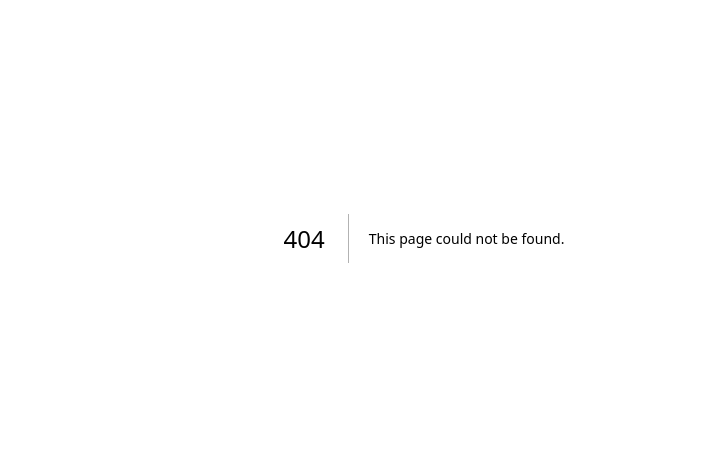
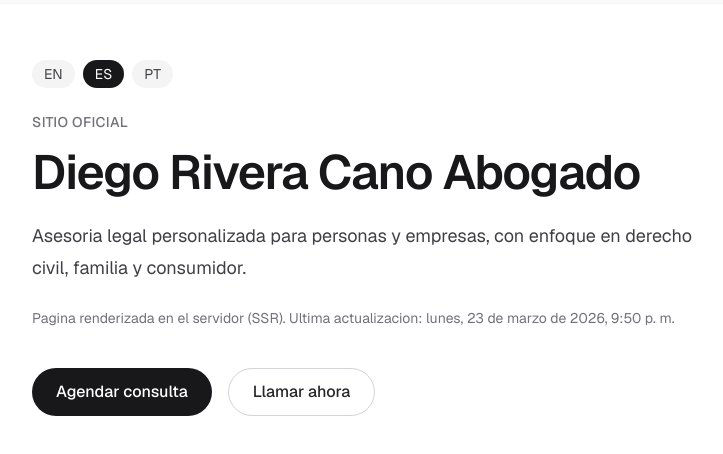
Before and after one commit to alexandrejuk/diego-rivera-cano-pa, a Next.js app: page /es in a window 1280 px wide. Before the commit this address had no page. Shown: the part 162-616 px from the top of the page, without its empty margins (216-939 px from the left). Built offline with nearby package versions, Linux system fonts and the light colour scheme.

Commit message:
struct projeto

```diff
--- /dev/null
+++ b/app/[locale]/page.tsx
@@ -0,0 +1,79 @@
+import Link from "next/link";
+import { notFound } from "next/navigation";
+import { isValidLocale, locales, messages, type Locale } from "@/lib/i18n";
+
+type Props = {
+  params: Promise<{ locale: string }>;
+};
+
+export const dynamic = "force-dynamic";
+
+export function generateStaticParams() {
+  return locales.map((locale) => ({ locale }));
+}
+
+export default async function LocalizedHome({ params }: Props) {
+  const { locale } = await params;
+
+  if (!isValidLocale(locale)) {
+    notFound();
+  }
+
+  const t = messages[locale as Locale];
+  const today = new Intl.DateTimeFormat(t.dateLocale, {
+    dateStyle: "full",
+    timeStyle: "short",
+    timeZone: "America/Panama",
+  }).format(new Date());
+
+  return (
+    <div className="flex flex-1 items-center justify-center bg-zinc-50 px-6 py-16 font-sans">
+      <main className="w-full max-w-4xl rounded-3xl bg-white p-10 shadow-sm ring-1 ring-zinc-100 md:p-14">
+        <div className="mb-6 flex gap-2 text-sm">
+          {locales.map((language) => (
+            <Link
+              key={language}
+              href={`/${language}`}
+              className={`rounded-full px-3 py-1 transition ${
+                language === locale
+                  ? "bg-zinc-900 text-white"
+                  : "bg-zinc-100 text-zinc-700 hover:bg-zinc-200"
+              }`}
+            >
+              {language.toUpperCase()}
+            </Link>
+          ))}
+        </div>
+
+        <p className="mb-4 text-sm font-medium uppercase tracking-wide text-zinc-500">
+          {t.siteLabel}
+        </p>
+        <div className="space-y-6">
+          <h1 className="text-3xl font-semibold tracking-tight text-zinc-900 md:text-5xl">
+            {t.heading}
+          </h1>
+          <p className="max-w-2xl text-lg leading-8 text-zinc-700">
+            {t.description}
+          </p>
+          <p className="text-sm text-zinc-500">
+            {t.ssrLabel} {today}
+          </p>
+        </div>
+        <div className="mt-10 flex flex-col gap-4 text-base font-medium sm:flex-row">
+          <a
+            className="inline-flex h-12 items-center justify-center rounded-full bg-zinc-900 px-6 text-white transition hover:bg-zinc-700"
+            href="#contact"
+          >
+            {t.primaryCta}
+          </a>
+          <a
+            className="inline-flex h-12 items-center justify-center rounded-full border border-zinc-300 px-6 text-zinc-800 transition hover:border-zinc-400 hover:bg-zinc-50"
+            href="tel:+50700000000"
+          >
+            {t.secondaryCta}
+          </a>
+        </div>
+      </main>
+    </div>
+  );
+}
--- a/app/layout.tsx
+++ b/app/layout.tsx
@@ -13,8 +13,54 @@ const geistMono = Geist_Mono({
 });
 
 export const metadata: Metadata = {
-  title: "Create Next App",
-  description: "Generated by create next app",
+  metadataBase: new URL("https://www.diego-rivera-cano-advogado.com"),
+  title: {
+    default: "Diego Rivera Cano | Abogado",
+    template: "%s | Diego Rivera Cano",
+  },
+  description:
+    "Bufete de abogados con atencion personalizada en derecho civil, familia y consumidor en Panama.",
+  keywords: [
+    "abogado en Panama",
+    "bufete de abogados",
+    "derecho civil",
+    "derecho de familia",
+    "derecho del consumidor",
+  ],
+  alternates: {
+    canonical: "/",
+    languages: {
+      en: "/en",
+      es: "/es",
+      pt: "/pt",
+    },
+  },
+  openGraph: {
+    title: "Diego Rivera Cano | Abogado",
+    description:
+      "Atencion legal cercana con enfoque estrategico y resultados para clientes en Panama.",
+    url: "/",
+    siteName: "Diego Rivera Cano Abogado",
+    locale: "es_PA",
+    type: "website",
+  },
+  twitter: {
+    card: "summary_large_image",
+    title: "Diego Rivera Cano | Abogado",
+    description:
+      "Atencion legal cercana con enfoque estrategico y resultados para clientes en Panama.",
+  },
+  robots: {
+    index: true,
+    follow: true,
+    googleBot: {
+      index: true,
+      follow: true,
+      "max-video-preview": -1,
+      "max-image-preview": "large",
+      "max-snippet": -1,
+    },
+  },
 };
 
 export default function RootLayout({
@@ -24,7 +70,7 @@ export default function RootLayout({
 }>) {
   return (
     <html
-      lang="en"
+      lang="es-PA"
       className={`${geistSans.variable} ${geistMono.variable} h-full antialiased`}
     >
       <body className="min-h-full flex flex-col">{children}</body>
--- a/app/page.tsx
+++ b/app/page.tsx
@@ -1,65 +1,6 @@
-import Image from "next/image";
+import { redirect } from "next/navigation";
+import { defaultLocale } from "@/lib/i18n";
 
 export default function Home() {
-  return (
-    <div className="flex flex-col flex-1 items-center justify-center bg-zinc-50 font-sans dark:bg-black">
-      <main className="flex flex-1 w-full max-w-3xl flex-col items-center justify-between py-32 px-16 bg-white dark:bg-black sm:items-start">
-        <Image
-          className="dark:invert"
-          src="/next.svg"
-          alt="Next.js logo"
-          width={100}
-          height={20}
-          priority
-        />
-        <div className="flex flex-col items-center gap-6 text-center sm:items-start sm:text-left">
-          <h1 className="max-w-xs text-3xl font-semibold leading-10 tracking-tight text-black dark:text-zinc-50">
-            To get started, edit the page.tsx file.
-          </h1>
-          <p className="max-w-md text-lg leading-8 text-zinc-600 dark:text-zinc-400">
-            Looking for a starting point or more instructions? Head over to{" "}
-            <a
-              href="https://vercel.com/templates?framework=next.js&utm_source=create-next-app&utm_medium=appdir-template-tw&utm_campaign=create-next-app"
-              className="font-medium text-zinc-950 dark:text-zinc-50"
-            >
-              Templates
-            </a>{" "}
-            or the{" "}
-            <a
-              href="https://nextjs.org/learn?utm_source=create-next-app&utm_medium=appdir-template-tw&utm_campaign=create-next-app"
-              className="font-medium text-zinc-950 dark:text-zinc-50"
-            >
-              Learning
-            </a>{" "}
-            center.
-          </p>
-        </div>
-        <div className="flex flex-col gap-4 text-base font-medium sm:flex-row">
-          <a
-            className="flex h-12 w-full items-center justify-center gap-2 rounded-full bg-foreground px-5 text-background transition-colors hover:bg-[#383838] dark:hover:bg-[#ccc] md:w-[158px]"
-            href="https://vercel.com/new?utm_source=create-next-app&utm_medium=appdir-template-tw&utm_campaign=create-next-app"
-            target="_blank"
-            rel="noopener noreferrer"
-          >
-            <Image
-              className="dark:invert"
-              src="/vercel.svg"
-              alt="Vercel logomark"
-              width={16}
-              height={16}
-            />
-            Deploy Now
-          </a>
-          <a
-            className="flex h-12 w-full items-center justify-center rounded-full border border-solid border-black/[.08] px-5 transition-colors hover:border-transparent hover:bg-black/[.04] dark:border-white/[.145] dark:hover:bg-[#1a1a1a] md:w-[158px]"
-            href="https://nextjs.org/docs?utm_source=create-next-app&utm_medium=appdir-template-tw&utm_campaign=create-next-app"
-            target="_blank"
-            rel="noopener noreferrer"
-          >
-            Documentation
-          </a>
-        </div>
-      </main>
-    </div>
-  );
+  redirect(`/${defaultLocale}`);
 }
--- /dev/null
+++ b/lib/i18n.ts
@@ -0,0 +1,53 @@
+export const locales = ["en", "es", "pt"] as const;
+
+export type Locale = (typeof locales)[number];
+
+export const defaultLocale: Locale = "es";
+
+export const messages: Record<
+  Locale,
+  {
+    siteLabel: string;
+    heading: string;
+    description: string;
+    ssrLabel: string;
+    primaryCta: string;
+    secondaryCta: string;
+    dateLocale: string;
+  }
+> = {
+  en: {
+    siteLabel: "Official website",
+    heading: "Diego Rivera Cano Attorney",
+    description:
+      "Personalized legal advisory for individuals and businesses, focused on civil, family, and consumer law.",
+    ssrLabel: "Server-rendered page (SSR). Last update:",
+    primaryCta: "Schedule consultation",
+    secondaryCta: "Call now",
+    dateLocale: "en-US",
+  },
+  es: {
+    siteLabel: "Sitio oficial",
+    heading: "Diego Rivera Cano Abogado",
+    description:
+      "Asesoria legal personalizada para personas y empresas, con enfoque en derecho civil, familia y consumidor.",
+    ssrLabel: "Pagina renderizada en el servidor (SSR). Ultima actualizacion:",
+    primaryCta: "Agendar consulta",
+    secondaryCta: "Llamar ahora",
+    dateLocale: "es-PA",
+  },
+  pt: {
+    siteLabel: "Site oficial",
+    heading: "Diego Rivera Cano Advogado",
+    description:
+      "Assessoria juridica personalizada para pessoas e empresas, com foco em direito civil, familia e consumidor.",
+    ssrLabel: "Pagina renderizada no servidor (SSR). Ultima atualizacao:",
+    primaryCta: "Agendar consulta",
+    secondaryCta: "Ligar agora",
+    dateLocale: "pt-BR",
+  },
+};
+
+export function isValidLocale(value: string): value is Locale {
+  return locales.includes(value as Locale);
+}
--- /dev/null
+++ b/proxy.ts
@@ -0,0 +1,41 @@
+import { NextRequest, NextResponse } from "next/server";
+import { defaultLocale, isValidLocale, type Locale } from "@/lib/i18n";
+
+function detectLocale(request: NextRequest): Locale {
+  const acceptLanguage = request.headers.get("accept-language");
+
+  if (!acceptLanguage) {
+    return defaultLocale;
+  }
+
+  const preferredLanguage = acceptLanguage.split(",")[0]?.split("-")[0]?.trim();
+
+  if (preferredLanguage && isValidLocale(preferredLanguage)) {
+    return preferredLanguage;
+  }
+
+  return defaultLocale;
+}
+
+export function proxy(request: NextRequest) {
+  const { pathname } = request.nextUrl;
+
+  const pathnameHasLocale = pathname
+    .split("/")
+    .filter(Boolean)
+    .some((segment) => isValidLocale(segment));
+
+  if (pathnameHasLocale) {
+    return NextResponse.next();
+  }
+
+  const locale = detectLocale(request);
+  const url = request.nextUrl.clone();
+  url.pathname = `/${locale}${pathname}`;
+
+  return NextResponse.redirect(url);
+}
+
+export const config = {
+  matcher: ["/((?!api|_next/static|_next/image|favicon.ico).*)"],
+};
```
